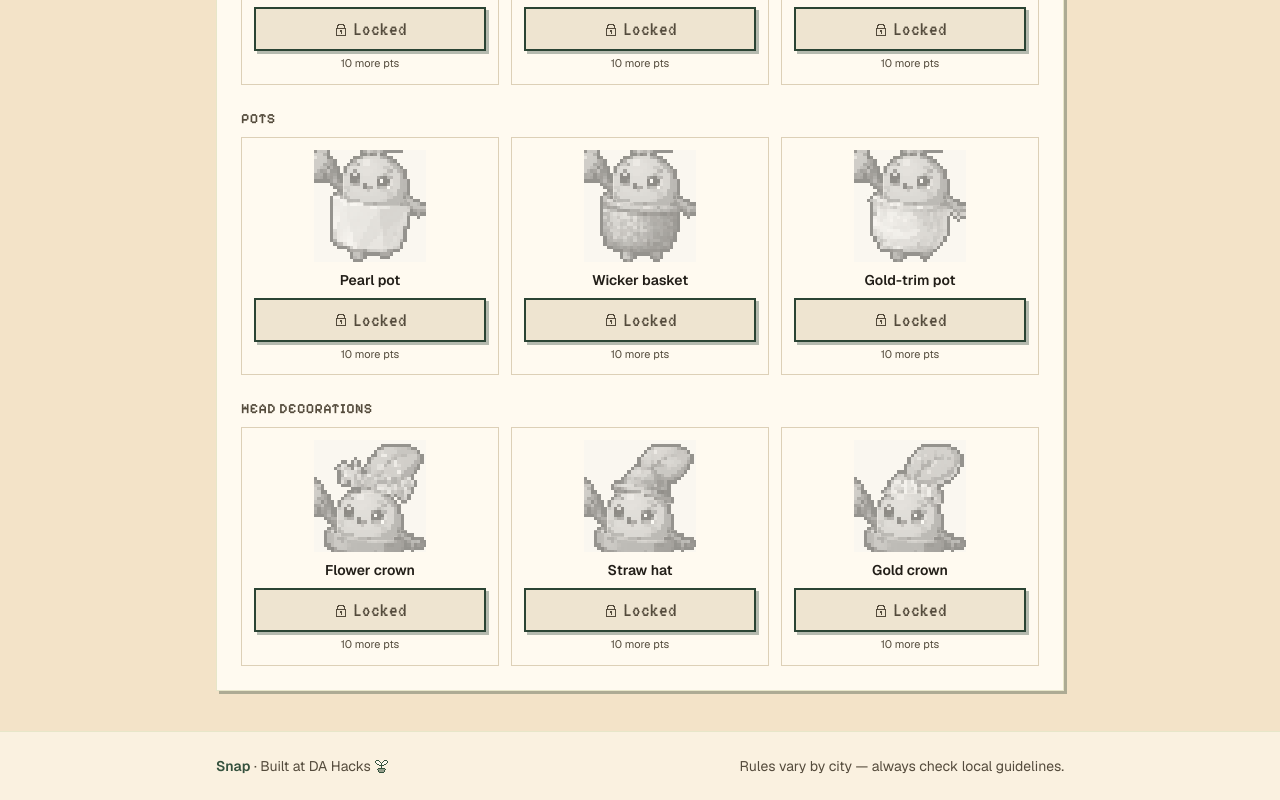
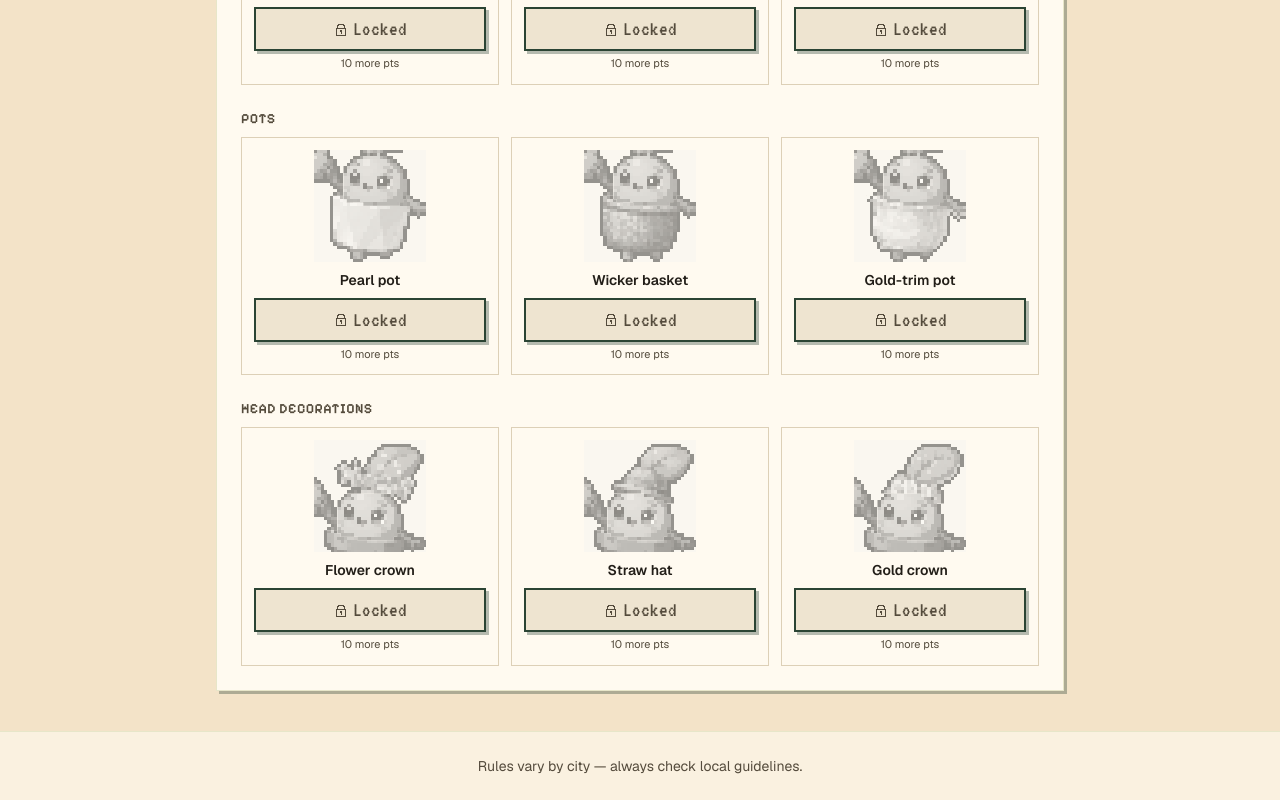
Before and after one commit to jinhocody/DAHACKS_binit_public, a Next.js app in the folder web/: page / in a window 1280 px wide. Shown: the part 1023-1823 px from the top of the page. Built offline with nearby package versions, Linux system fonts and the light colour scheme.

Commit message:
Footer: remove Snap / Built at DA Hacks line

```diff
--- a/web/src/components/layout/Footer.tsx
+++ b/web/src/components/layout/Footer.tsx
@@ -1,13 +1,7 @@
-import { PixelIcon } from "@/components/pixel/PixelIcon";
-
 export function Footer() {
   return (
     <footer className="border-t border-emerald-100 bg-white/60">
-      <div className="mx-auto flex w-full max-w-4xl flex-col items-center justify-between gap-1 px-4 py-6 text-center text-sm text-gray-500 sm:flex-row sm:px-6 sm:text-left">
-        <p>
-          <span className="font-semibold text-emerald-800">Snap</span> · Built at DA Hacks{" "}
-          <PixelIcon name="sprout" size={16} className="-mt-0.5 align-middle text-emerald-800" />
-        </p>
+      <div className="mx-auto w-full max-w-4xl px-4 py-6 text-center text-sm text-gray-500 sm:px-6">
         <p>Rules vary by city — always check local guidelines.</p>
       </div>
     </footer>
```
